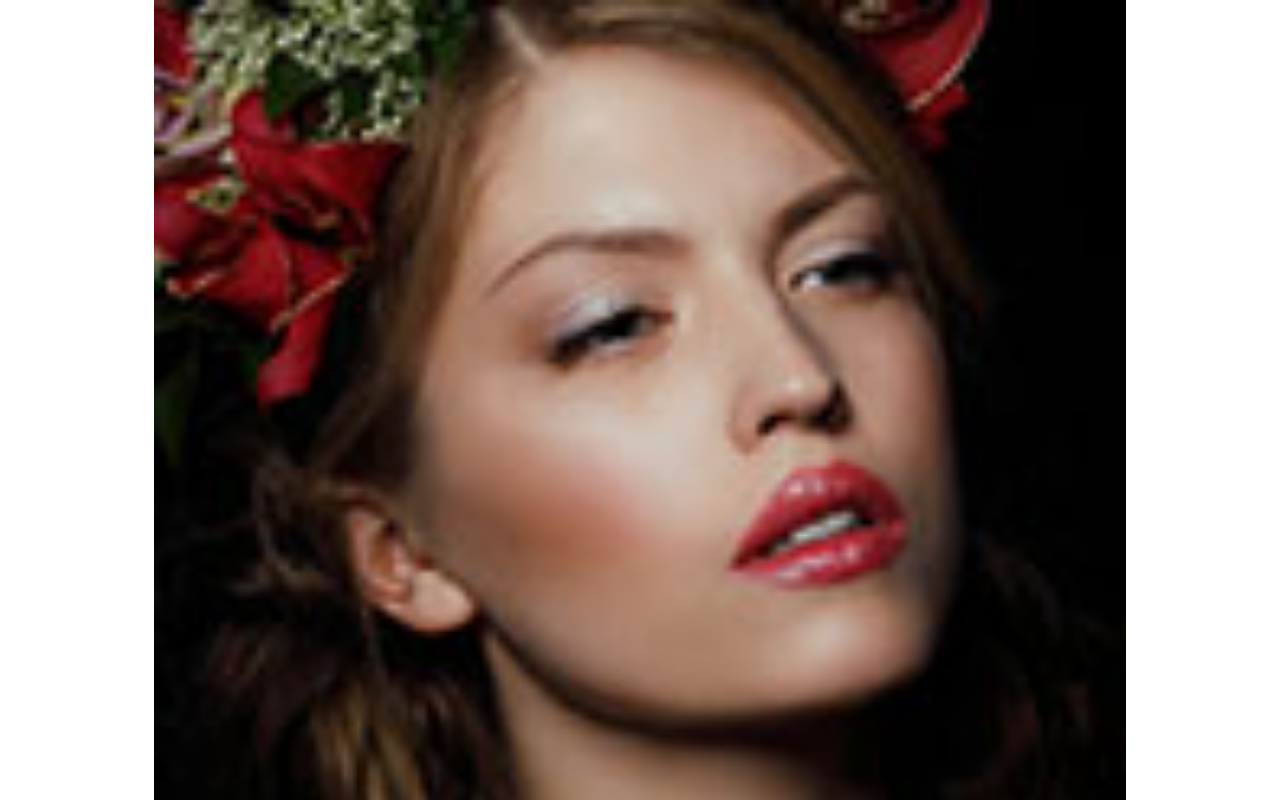
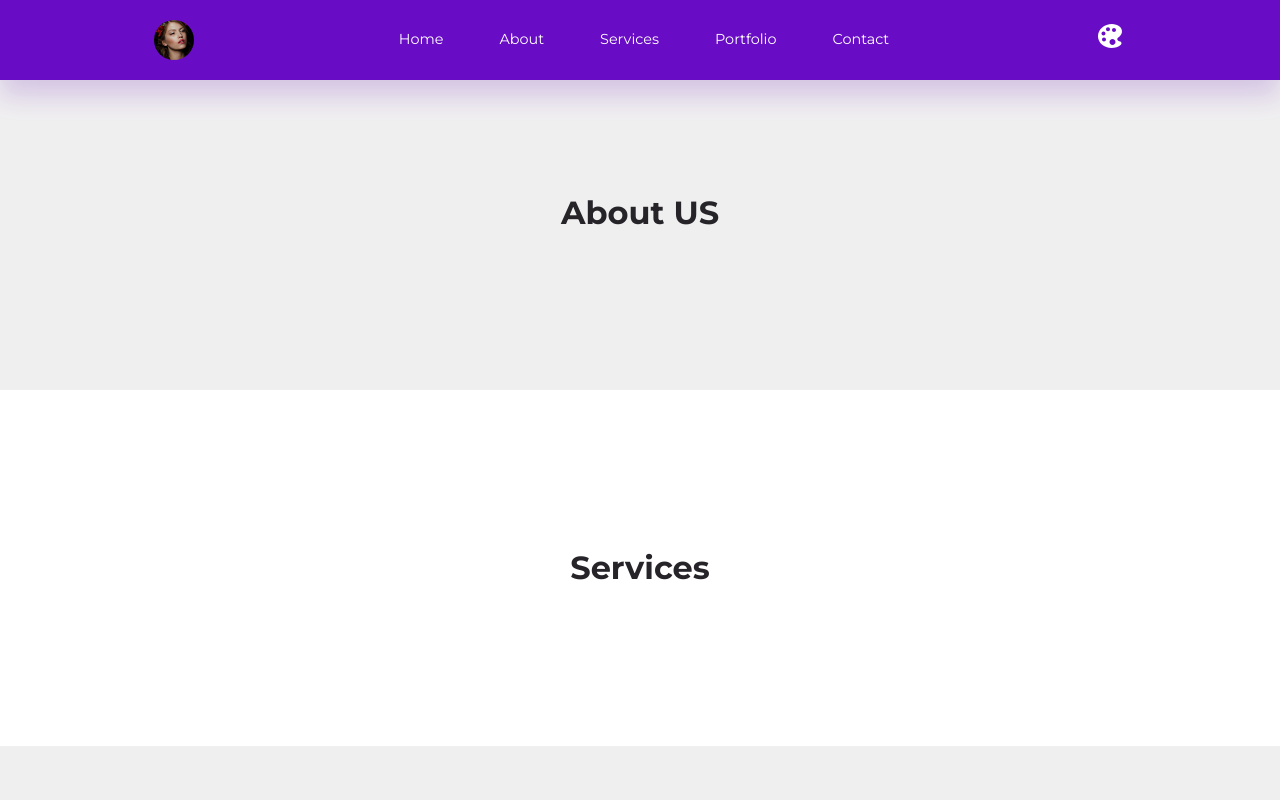
Before and after one commit to iannyFARUE/ian-portfolio, a React (Vite) app: page / in a window 1280 px wide. Shown: the top 800 px of the page. Built offline with nearby package versions, Linux system fonts and the light colour scheme.

Commit message:
styled navbar and added nav icon

```diff
--- a/src/App.css
+++ b/src/App.css
@@ -69,7 +69,7 @@ section > p {
 }
 
 a {
-  /* color: var(--color-white); */
+  color: var(--color-white);
   transition: var(--transition);
 }
 
--- a/src/pages/navbar/Navbar.css
+++ b/src/pages/navbar/Navbar.css
@@ -0,0 +1,42 @@
+nav {
+  width: 100vw;
+  height: 5rem;
+  display: grid;
+  place-items: center;
+  background: var(--color-primary);
+  position: fixed;
+  top: 0;
+  left: 0;
+  z-index: 9;
+  box-shadow: 0 1rem 1.5rem hsla(var(--primary-hue), 68%, 42%, 20%);
+  transition: var(--transition);
+}
+
+.nav__container {
+  display: flex;
+  justify-content: space-between;
+  align-items: center;
+}
+
+.nav__logo {
+  width: 2.5rem;
+  border-radius: 50%;
+  overflow: hidden;
+}
+
+.nav__menu {
+  display: flex;
+  gap: 3.5rem;
+}
+#theme__icon {
+  background: transparent;
+  color: white;
+  font-size: 2rem;
+  cursor: pointer;
+}
+
+@media screen and (max-width: 1024px) {
+  .nav__menu {
+    display: none;
+  }
+}
--- a/src/pages/navbar/Navbar.jsx
+++ b/src/pages/navbar/Navbar.jsx
@@ -8,7 +8,7 @@ function Navbar() {
   return (
     <nav>
       <div className="container nav__container">
-        <a href="">
+        <a href="index.html" className="nav__logo">
           <img src={Logo} alt="Logo" />
         </a>
         <ul className="nav__menu">
```
